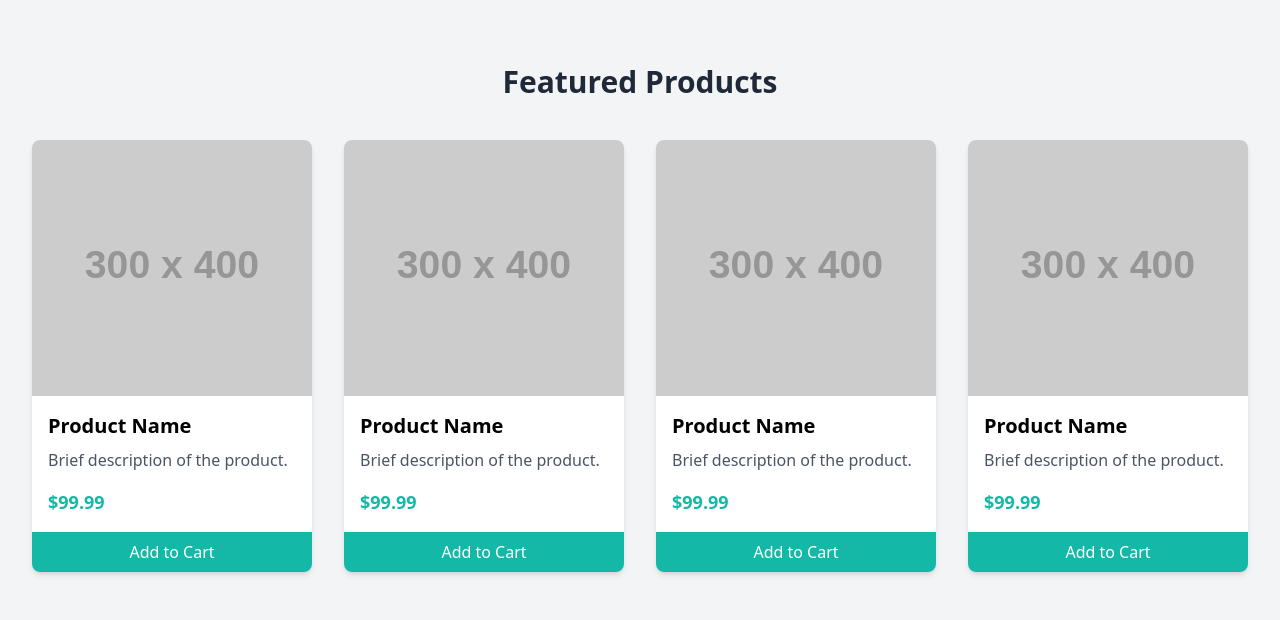
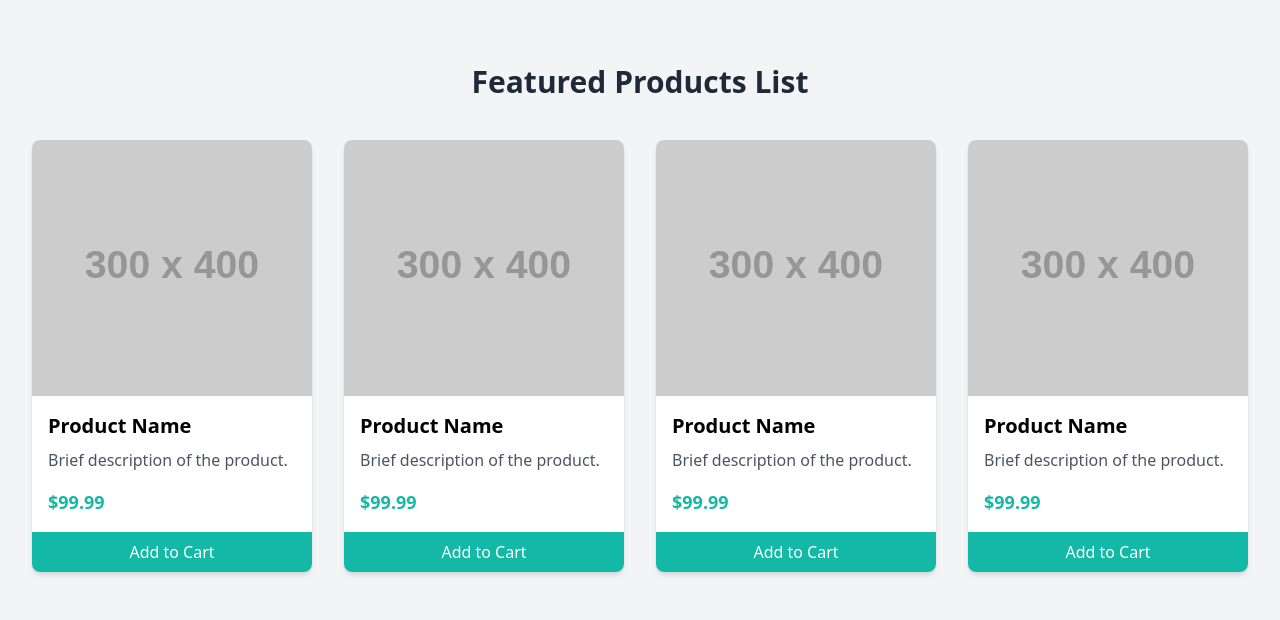
Before and after one commit to tamgid/nittyoponnerbazar-ecommerce-frontend, a React (Vite) app: page / in a window 1280 px wide. Shown: the top 620 px of the page. Built offline with nearby package versions, Linux system fonts and the light colour scheme.

Commit message:
Checking the commit and push from my local branch

```diff
--- a/src/pages/Home.jsx
+++ b/src/pages/Home.jsx
@@ -7,7 +7,7 @@ export default function Home() {
 
       {/* Featured Products */}
       <section className="py-16 px-4 md:px-8">
-        <h2 className="text-3xl font-bold text-gray-800 text-center mb-10">Featured Products</h2>
+        <h2 className="text-3xl font-bold text-gray-800 text-center mb-10">Featured Products List</h2>
         <div className="grid grid-cols-1 sm:grid-cols-2 md:grid-cols-3 lg:grid-cols-4 gap-8">
           {/* Product Card */}
           {[1, 2, 3, 4].map((product) => (
```
